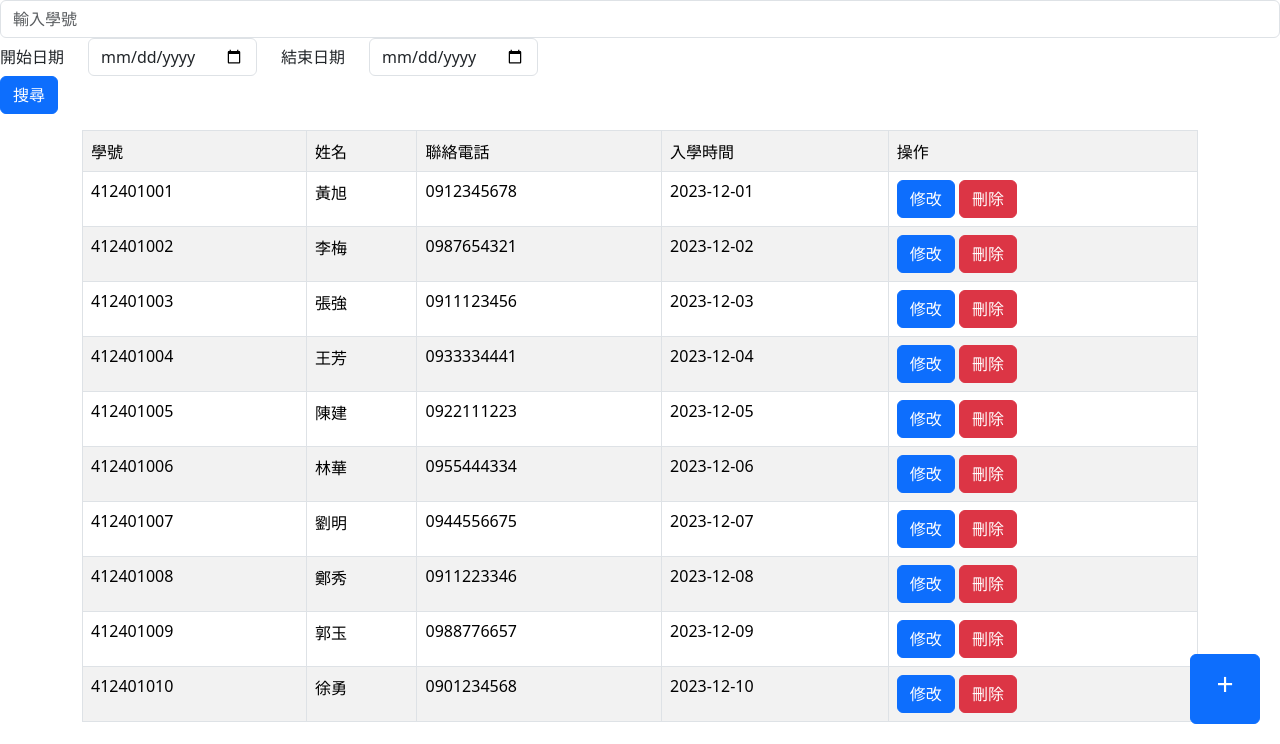
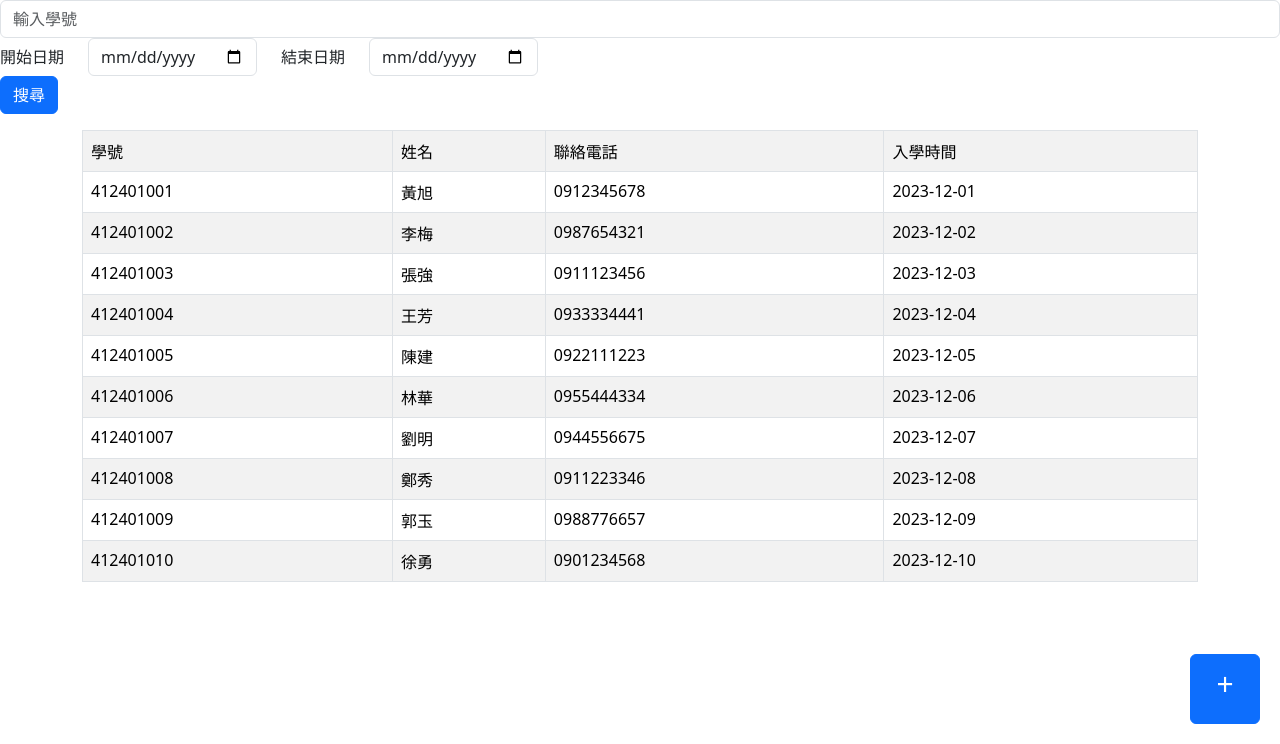
Before and after one commit to Capybara094/-, a PHP site: page /people.php in a window 1280 px wide. Shown: the part 56-800 px from the top of the page. Run offline with PHP 8.4, Linux system fonts and the light colour scheme; data comes from the database, SQL or seed files in the repository; some libraries are stand-ins or nearby versions.

Commit message:
people操作先否

```diff
--- a/web/people.php
+++ b/web/people.php
@@ -91,9 +91,9 @@ try {
       <td>姓名</td>
       <td>聯絡電話</td>
       <td>入學時間</td>
-      <?php?>
-        <td>操作</td> <!-- Only show the "操作" column for admins -->
-      <?php?>
+      <!-- <?php?>
+        <td>操作</td>
+      <?php?> -->
     </tr>
     <?php while ($row = mysqli_fetch_assoc($result)) {?>
     <tr>
@@ -101,12 +101,12 @@ try {
       <td><?=$row["name"]?></td>
       <td><?=$row["contact"]?></td>
       <td><?=$row["time"]?></td>
-      <?php?>
+      <!-- <?php?>
         <td>
           <a href="update.php?Stu_id=<?=$row["Stu_id"]?>" class="btn btn-primary">修改</a>
           <a href="delete.php?Stu_id=<?=$row["Stu_id"]?>" class="btn btn-danger">刪除</a>
         </td>
-      <?php?>
+      <?php?> -->
     </tr>
     <?php } ?>
   </table>
```
